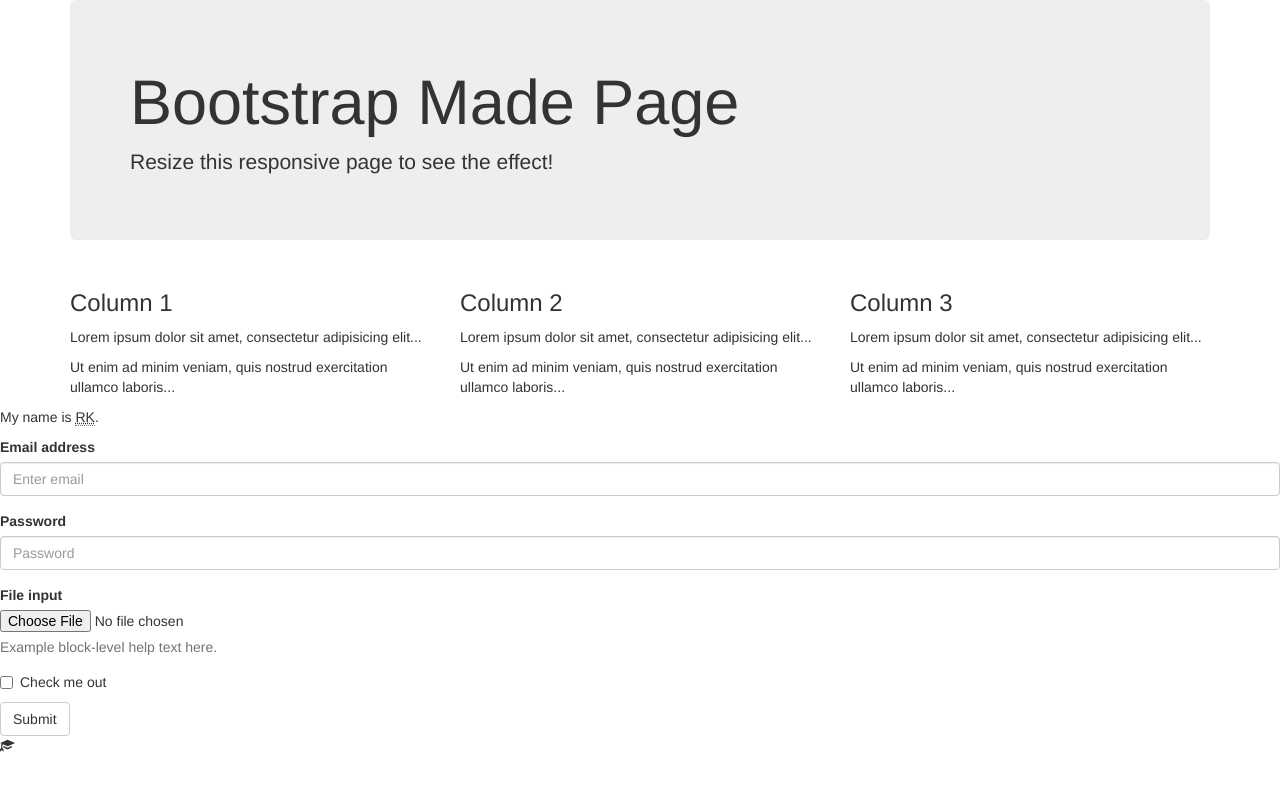
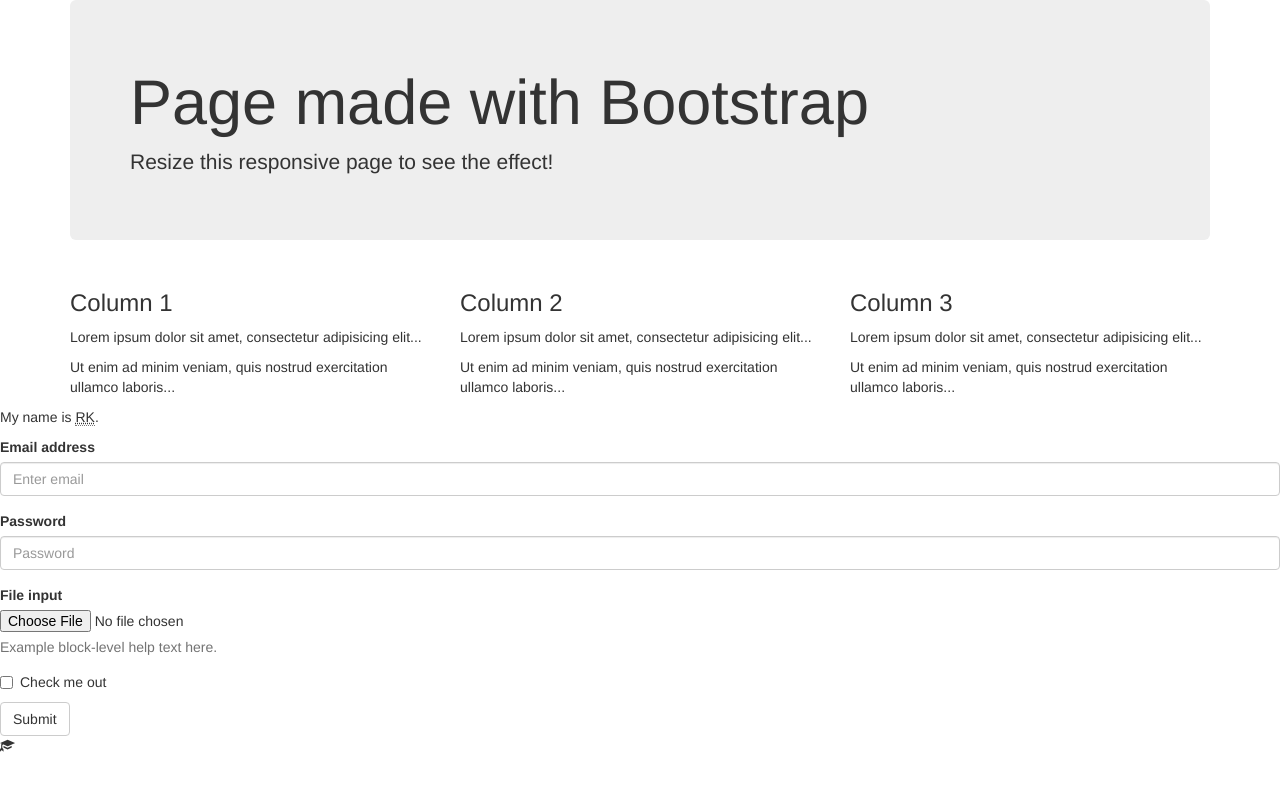
Before and after one commit to kamandrix/Test, a plain HTML site: page index.html in a window 1280 px wide. Drawn offline with nearby package versions, Linux system fonts and the light colour scheme.

Commit message:
Changed h1 content

```diff
--- a/index.html
+++ b/index.html
@@ -12,7 +12,7 @@
 
 <div class="container">
   <div class="jumbotron">
-    <h1>Bootstrap Made Page</h1>
+    <h1>Page made with Bootstrap</h1>
     <p>Resize this responsive page to see the effect!</p>
   </div>
   <div class="row">
```
